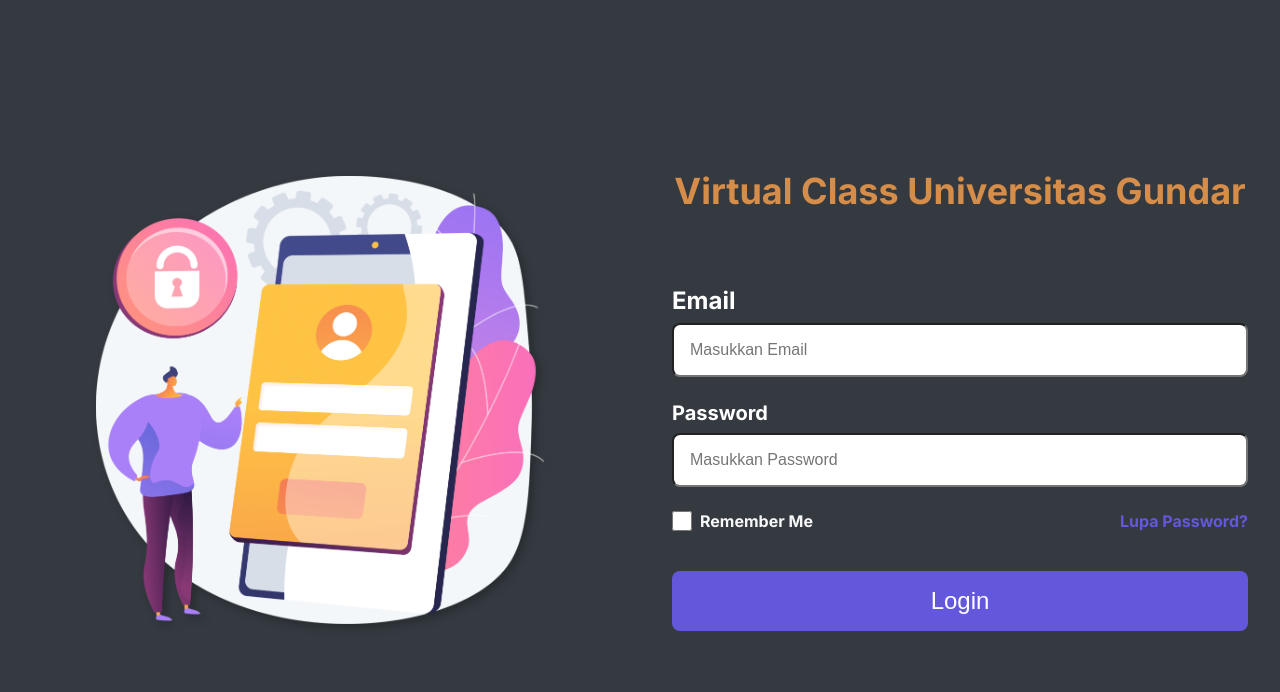
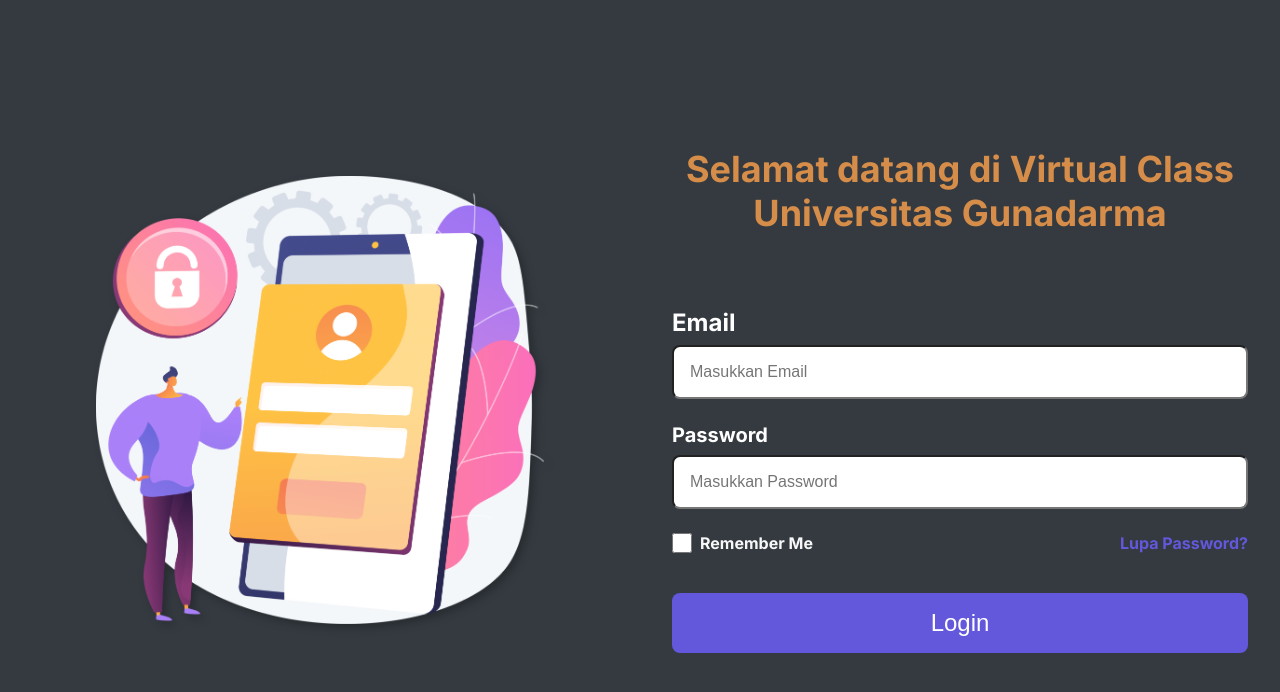
Before and after one commit to bgsdewo/Login, a plain HTML site: page index.html in a window 1280 px wide. Drawn offline with Linux system fonts and the light colour scheme.

Commit message:
merubah tulisan selamat datang

```diff
--- a/index.html
+++ b/index.html
@@ -26,7 +26,7 @@
         />
       </div>
       <div class="container-form">
-        <div class="title">Virtual Class Universitas Gundar</div>
+        <div class="title">Selamat datang di Virtual Class Universitas Gunadarma</div>
         <form style="margin-top: 73px; width: 100%; padding: 0px 32px">
           <div>
             <div style="font-size: 24px; margin-bottom: 8px; color: #fff">
```
